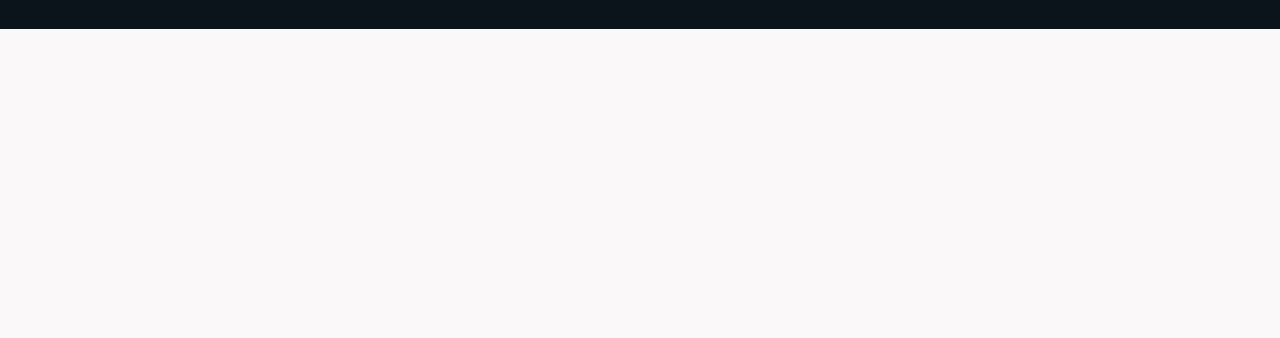
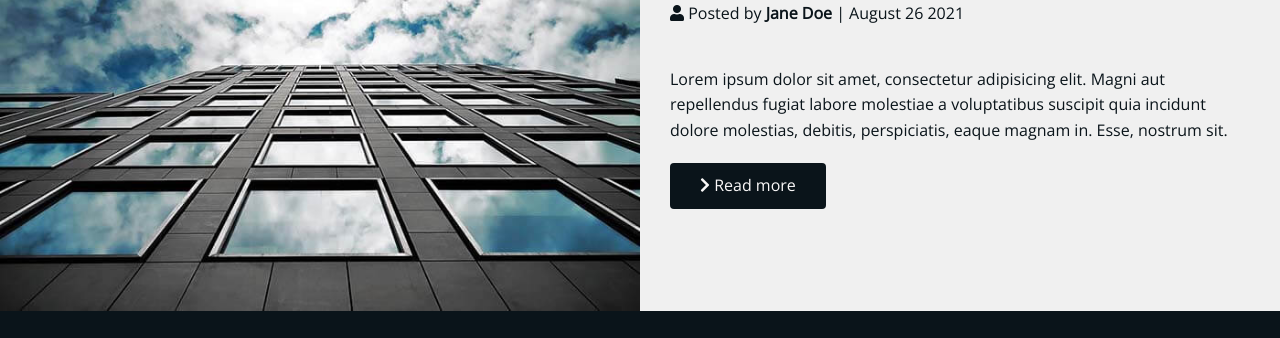
Before and after one commit to double-vee/html-css-layouts, a plain HTML site: page edgeledger_website/blog.html in a window 1280 px wide. Shown: the part 489-827 px from the top of the page. Before the commit the page ends 800 px from the top, so only its background shows below. Drawn offline with nearby package versions, Linux system fonts and the light colour scheme.

Commit message:
Article added to blog.html; image and content positioned with flexbox

```diff
--- a/edgeledger_website/blog.html
+++ b/edgeledger_website/blog.html
@@ -28,7 +28,21 @@
     </div>
   </header>
   <main>
-
+    <article class="flex-row bg-light">
+      <div class="flex-column column-img">
+        <img src="./img/blog/blog1.jpg" alt="">
+      </div>
+      <div class="flex-column column-text">
+        <h2>Blog Post One</h2>
+        <p class="meta">
+          <i class="fas fa-user"></i> Posted by <strong>Jane Doe</strong> | August 26 2021
+        </p>
+        <p>Lorem ipsum dolor sit amet, consectetur adipisicing elit. Magni aut repellendus fugiat labore molestiae a voluptatibus suscipit quia incidunt dolore molestias, debitis, perspiciatis, eaque magnam in. Esse, nostrum sit.</p>
+        <a href="#" class="btn btn-primary btn-dark">
+          <i class="fas fa-chevron-right"></i> Read more
+        </a>
+      </div>
+    </article>
   </main>
   <footer class="footer flex-column bg-dark">
     <div class="social">
```
